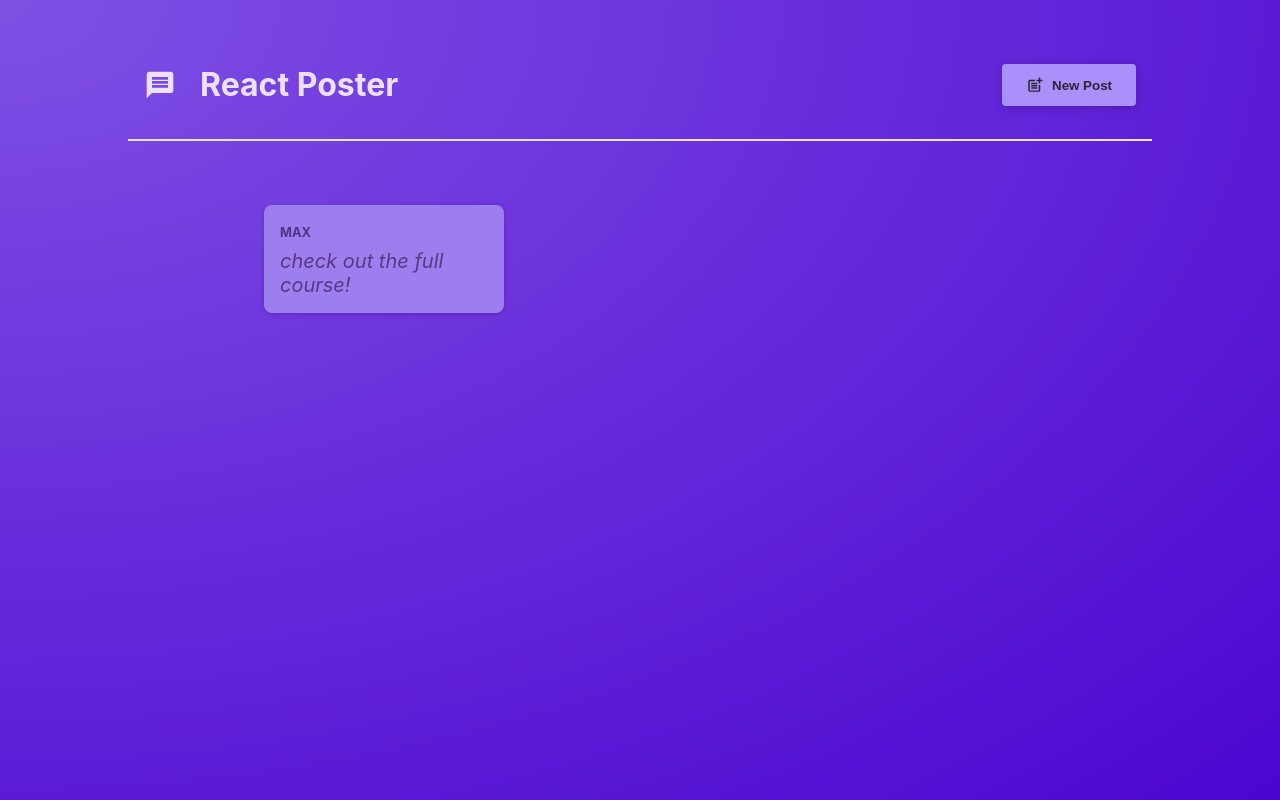
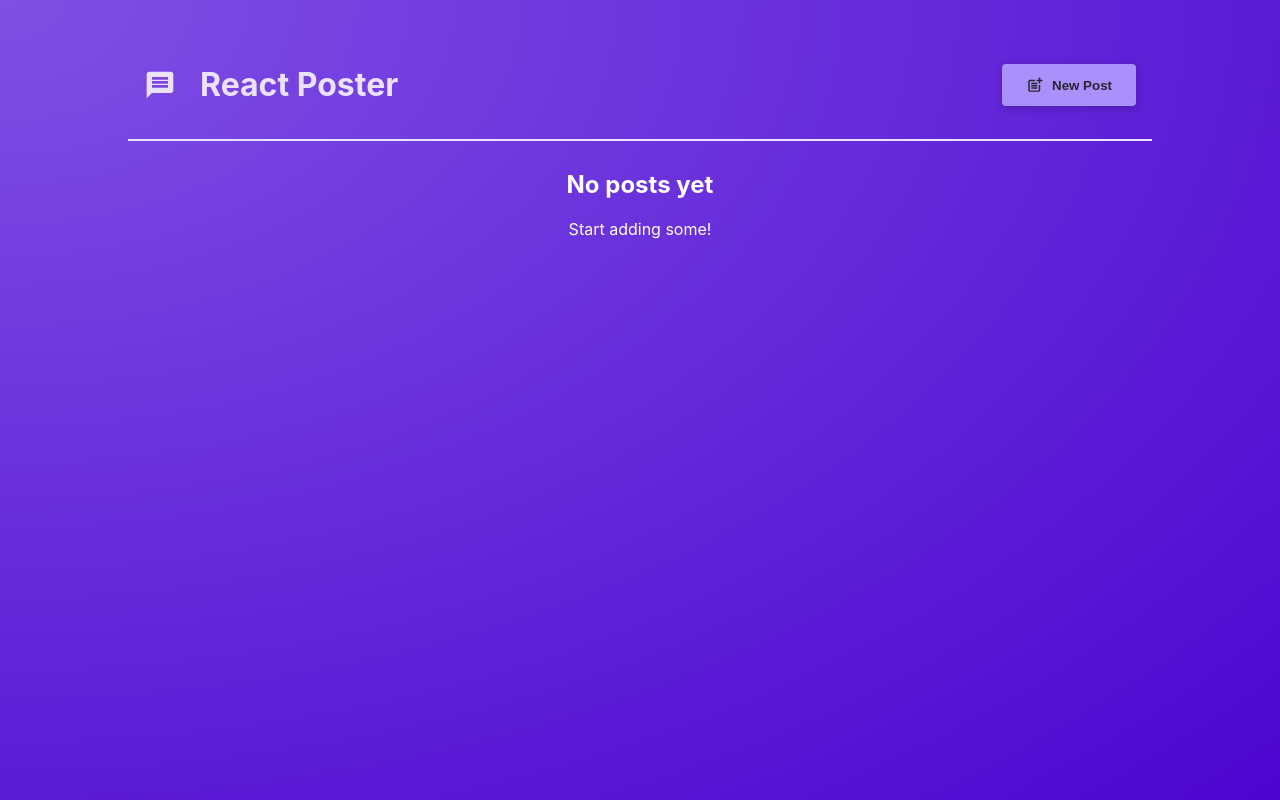
Before and after one commit to PJLindsay/react-crash-course, a React (Vite) app: page / in a window 1280 px wide. Built offline with nearby package versions, Linux system fonts and the light colour scheme.

Commit message:
Output list data

```diff
--- a/src/components/PostsList.jsx
+++ b/src/components/PostsList.jsx
@@ -26,9 +26,20 @@
     <>
       {modalContent}
 
-      <ul className={classes.posts}>
-        <Post author="Max" body="check out the full course!" />
-      </ul>
+      {posts.length > 0 && (
+        <ul className={classes.posts}>
+          {posts.map((post) => (
+            <Post key={post.body} author={post.author} body={post.body} />
+          ))}
+        </ul>
+      )}
+
+      {posts.length === 0 && (
+        <div style={{ textAlign: "center", color: "white" }}>
+          <h2>No posts yet</h2>
+          <p>Start adding some!</p>
+        </div>
+      )}
     </>
   );
 }
```
